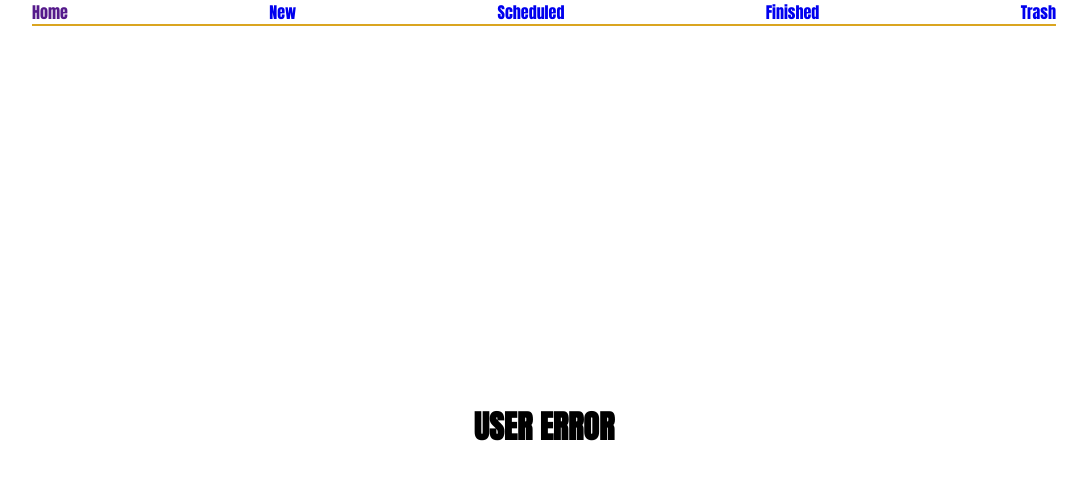
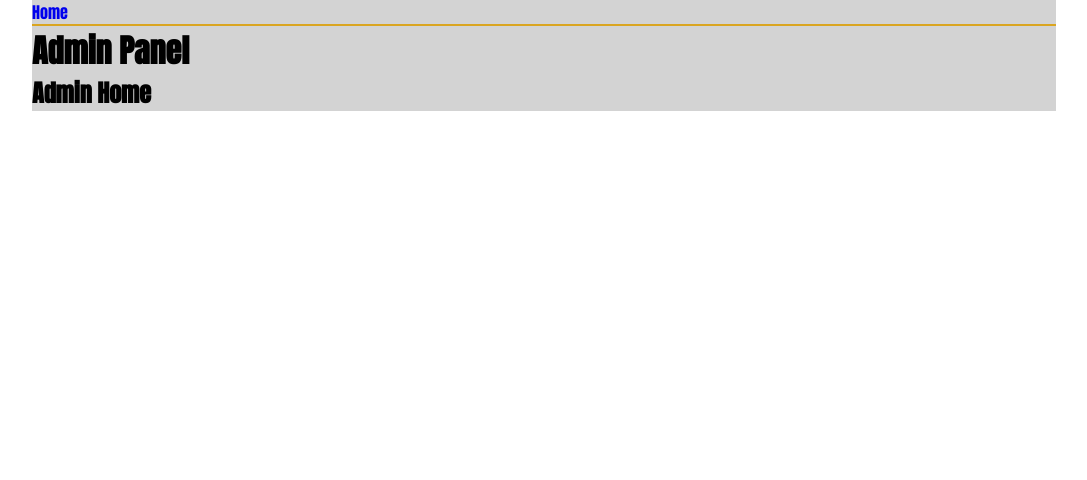
Before and after one commit to mbabarali/FA24-ReactJS-ToDoApp, a React (Create React App) app: page /admin in a window 1280 px wide. Shown: the top 480 px of the page, without its empty margins (96-1183 px from the left). Built offline with nearby package versions, Linux system fonts and the light colour scheme.

Commit message:
Adding route layout using <Outlet> -- The Admin Layout
Using route outlet to render children routes for admin under /admin

```diff
--- a/src/App.js
+++ b/src/App.js
@@ -7,6 +7,10 @@ import { RouterProvider } from "react-router-dom";
 
 import TaskListProvider from "./store/TaskListProvider";
 import UserLayout from "./layouts/UserLayout";
+import AdminLayout from "./layouts/AdminLayout";
+
+import AdminHome from "./pages/admin/Home"; // Default export renamed
+import AdminNew from "./pages/admin/New"; // Default export renamed
 
 import Home from "./pages/Home";
 import New from "./pages/New";
@@ -56,17 +60,55 @@ const routes_op1 = [
       },
     ],
   },
+  {
+    path: "/admin",
+    element: <AdminLayout></AdminLayout>,
+    errorElement: <Error source="ADMIN"></Error>,
+    children: [
+      // Relative Paths (without starting /)
+      {
+        path: "",
+        element: <AdminHome></AdminHome>,
+      },
+      {
+        path: "new-task",
+        element: <AdminNew></AdminNew>,
+      },
+    ],
+  },
 ];
 // -------------------------------
 // Defining Routes - Option 2
 // const routes_op2 = createRoutesFromElements(
-//   <Route path="user" element={<UserLayout></UserLayout>} errorElement={<Error source="USER"/>}>
-//     <Route path="" element={<Home></Home>} errorElement: {<Error source="HOME" />}></Route>
-//     <Route path="new-task" element={<New></New>}></Route>
-//     <Route path="scheduled-tasks" element={<Scheduled></Scheduled>} errorElement: {<Error source="SCHEDULED-TASKS" />}></Route>
-//     <Route path="finished-tasks" element={<Finished></Finished>}></Route>
-//     <Route path="deleted-tasks" element={<Trash></Trash>}></Route>
-//     <Route path="scheduled-tasks/:taskId" element={<Update></Update>}></Route>
+//   <Route>
+//     <Route
+//       path="user"
+//       element={<UserLayout></UserLayout>}
+//       errorElement={<Error source="USER" />}
+//     >
+//       <Route
+//         path=""
+//         element={<Home></Home>}
+//         errorElement={<Error source="HOME" />}
+//       ></Route>
+//       <Route path="new-task" element={<New></New>}></Route>
+//       <Route
+//         path="scheduled-tasks"
+//         element={<Scheduled></Scheduled>}
+//         errorElement={<Error source="SCHEDULED-TASKS" />}
+//       ></Route>
+//       <Route path="finished-tasks" element={<Finished></Finished>}></Route>
+//       <Route path="deleted-tasks" element={<Trash></Trash>}></Route>
+//       <Route path="scheduled-tasks/:taskId" element={<Update></Update>}></Route>
+//     </Route>
+//     <Route
+//       path="/admin"
+//       element={<AdminLayout></AdminLayout>}
+//       errorElement={<Error source="ADMIN" />}
+//     >
+//       <Route path="" element={<AdminHome></AdminHome>}></Route>
+//       <Route path="new-task" element={<AdminNew></AdminNew>}></Route>
+//     </Route>
 //   </Route>
 // );
 
--- /dev/null
+++ b/src/layouts/AdminLayout.jsx
@@ -0,0 +1,19 @@
+// Layout (or say, wrapper) for child routes
+import { Outlet } from "react-router-dom";
+import { Link } from "react-router-dom";
+
+function AdminLayout() {
+  return (
+    <div style={{ background: "lightgray" }}>
+      <header>
+        <Link to="/admin" style={{ textDecoration: "none" }}>
+          Home
+        </Link>
+      </header>
+      <h1>Admin Panel</h1>
+      <Outlet></Outlet>
+    </div>
+  );
+}
+
+export default AdminLayout;
--- /dev/null
+++ b/src/pages/admin/Home.jsx
@@ -0,0 +1,5 @@
+function Home() {
+  return <h2>Admin Home</h2>;
+}
+
+export default Home;
--- /dev/null
+++ b/src/pages/admin/New.jsx
@@ -0,0 +1,6 @@
+import AddTask from "../../components/AddTask";
+
+function New() {
+  return <AddTask />;
+}
+export default New;
```
